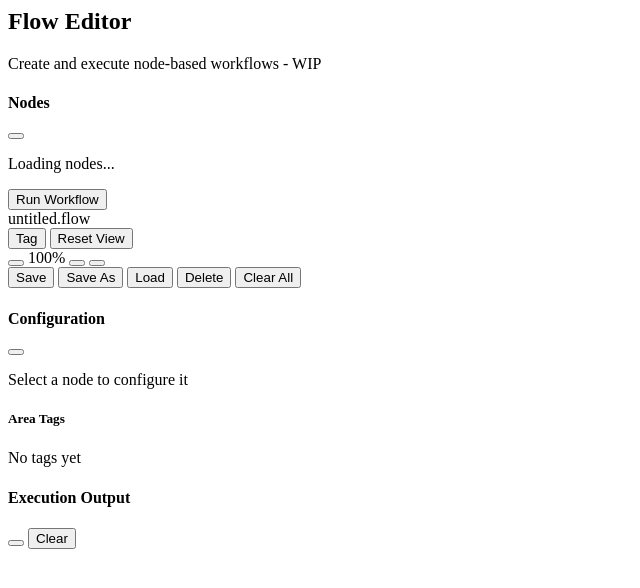
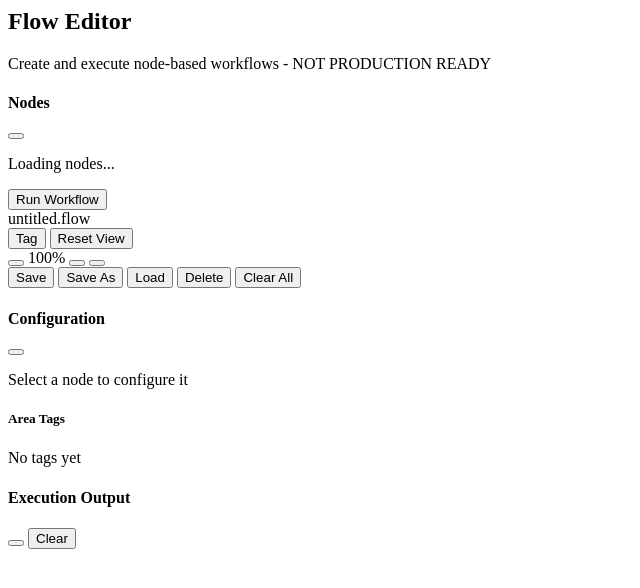
Before and after one commit to Sypnex-LLC/sypnex-os-apps, a plain HTML site: page flow_editor/src/index.html in a window 1280 px wide. Shown: the whole page, without its empty margins (0-640 px from the left). Drawn offline with Linux system fonts and the light colour scheme.

Commit message:
bump version test update

```diff
--- a/flow_editor/src/index.html
+++ b/flow_editor/src/index.html
@@ -1,7 +1,7 @@
 <div class="app-container">
     <div class="app-header">
         <h2><i class="fas fa-project-diagram"></i> Flow Editor</h2>
-        <p>Create and execute node-based workflows - WIP</p>
+        <p>Create and execute node-based workflows - NOT PRODUCTION READY</p>
     </div>
 
     <div class="app-content">
```
Also changed, not shown: 2 other files.
